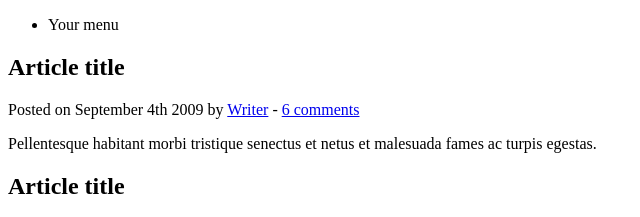
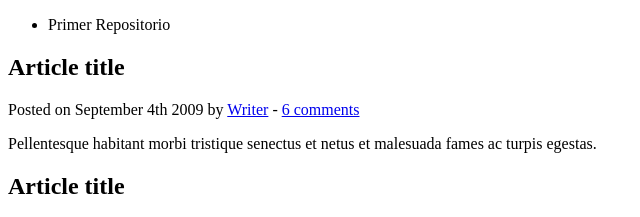
Before and after one commit to YeniferG/Demo-Repo2, a plain HTML site: page index.html in a window 1280 px wide. Shown: the top 217 px of the page, 0-640 px from the left. Drawn offline with Linux system fonts and the light colour scheme.

Commit message:
Se modifico el codigo

```diff
--- a/index.html
+++ b/index.html
@@ -4,7 +4,7 @@
 
 <head>
     <meta http-equiv="Content-Type" content="text/html; charset=UTF-8" />
-	<title>Your Website</title>
+    <title>Mi primer repositorio Git</title>
 </head>
 
 <body>
@@ -12,7 +12,7 @@
     <header>
         <nav>
             <ul>
-				<li>Your menu</li>
+                <li>Primer Repositorio</li>
             </ul>
         </nav>
     </header>
```
Lines whose indentation alone changed are shown as unchanged.
